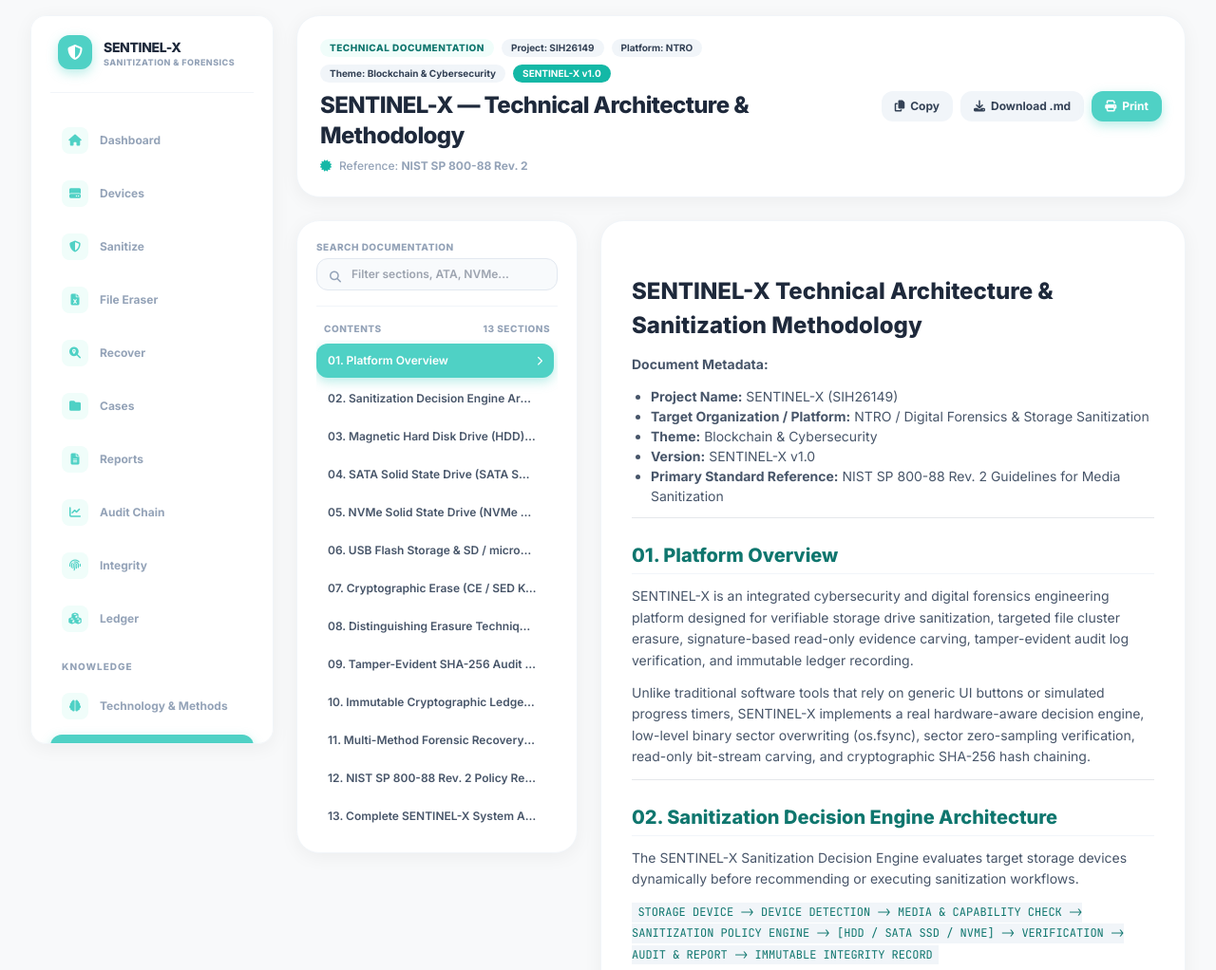
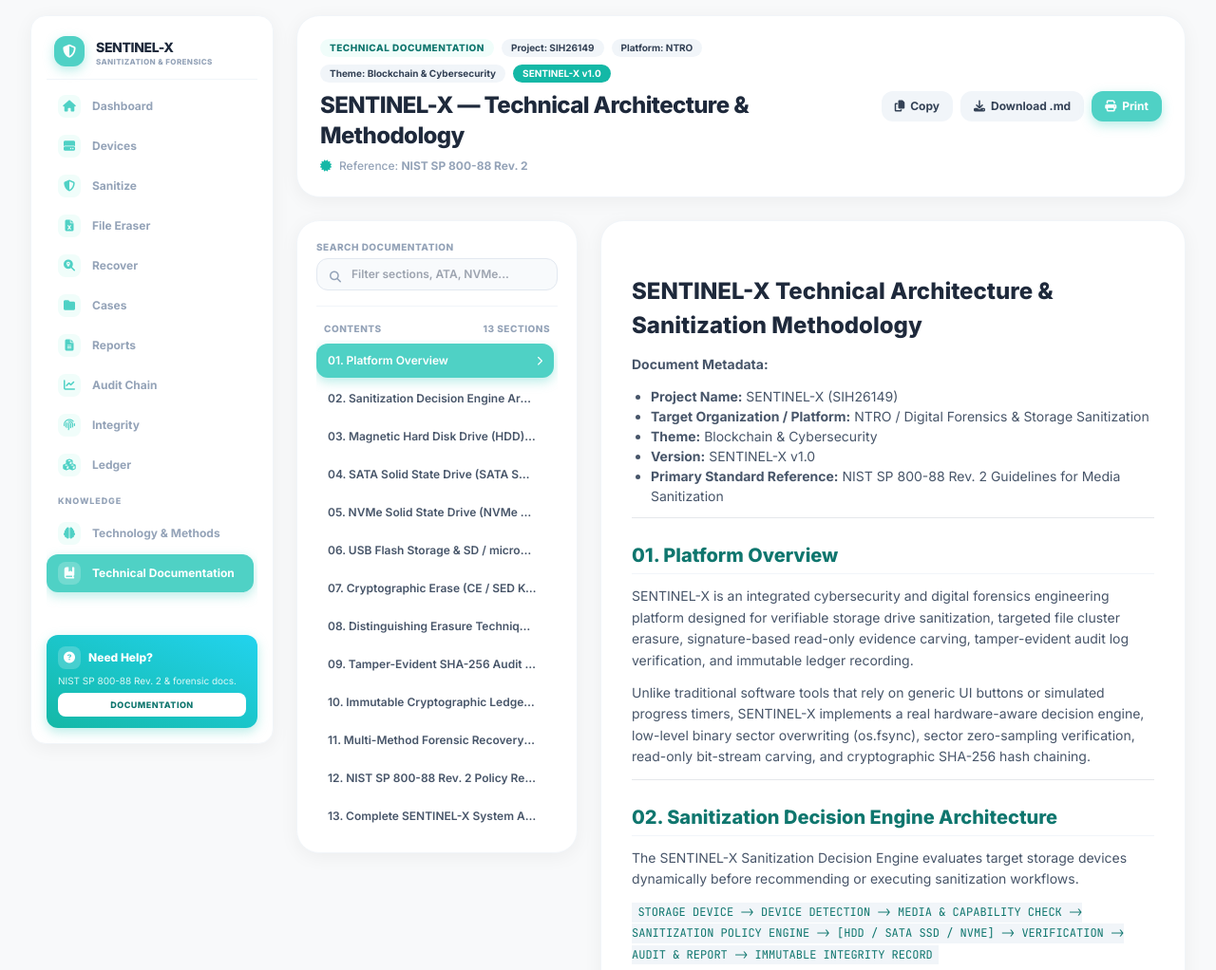
Before and after one commit to yashbhosale2403/santinal-x, a Django app: page /documentation/ in a window 1280 px wide. Shown: the part 72-1094 px from the top of the page at 95% size. Run offline with Django 5.2, Linux system fonts and the light colour scheme; parts of the project's set-up code (start-up, migrations or seed data) failed here and were passed over; some libraries are stand-ins or nearby versions.

Commit message:
fix(ui): prevent sidebar cutoff and grey gap on scroll with fixed viewport height and internal nav scroll

```diff
--- a/templates/base.html
+++ b/templates/base.html
@@ -145,111 +145,110 @@
 
         {% if request.path != '/landing/' %}
         <!-- Purity UI Floating Sidebar Navigation -->
-        <aside class="w-64 flex flex-col shrink-0">
+        <aside class="w-64 shrink-0 sticky top-4 self-start">
 
-            <div class="bg-white rounded-2xl shadow-purity-card border border-slate-100 p-5 space-y-6 flex flex-col justify-between sticky top-4 max-h-[calc(100vh-2rem)] overflow-y-auto scrollbar-thin">
+            <div class="bg-white rounded-2xl shadow-purity-card border border-slate-100 p-4 flex flex-col h-[calc(100vh-2rem)] justify-between overflow-hidden">
 
-                <div class="space-y-6">
+                <div class="flex-1 flex flex-col min-h-0">
                     <!-- SENTINEL-X Brand Logo Header -->
-                    <a href="/" class="flex items-center space-x-3 px-2">
-                        <div class="w-9 h-9 rounded-xl bg-[#4FD1C5] text-white flex items-center justify-center font-black text-base shadow-purity-teal">
+                    <a href="/" class="flex items-center space-x-3 px-2 py-1 shrink-0">
+                        <div class="w-8 h-8 rounded-xl bg-[#4FD1C5] text-white flex items-center justify-center font-black text-sm shadow-purity-teal">
                             <i class="fa-solid fa-shield-halved"></i>
                         </div>
                         <div>
                             <span class="font-extrabold text-sm tracking-tight text-slate-800 uppercase">SENTINEL-X</span>
-                            <span class="text-[9px] font-extrabold text-slate-400 block -mt-0.5 uppercase tracking-wider">SANITIZATION & FORENSICS</span>
+                            <span class="text-[8px] font-extrabold text-slate-400 block -mt-0.5 uppercase tracking-wider">SANITIZATION & FORENSICS</span>
                         </div>
                     </a>
 
-
-                    <div class="h-px bg-slate-100 my-2"></div>
+                    <div class="h-px bg-slate-100 my-2 shrink-0"></div>
 
                     <!-- Navigation Items -->
-                    <nav class="space-y-1 text-xs font-bold">
-                        <a href="/" class="flex items-center space-x-3 p-3 rounded-xl transition {% if request.path == '/' %}bg-[#4FD1C5] text-white shadow-purity-teal{% else %}text-slate-400 hover:bg-slate-50 hover:text-slate-800{% endif %}">
-                            <div class="w-7 h-7 rounded-lg {% if request.path == '/' %}bg-white/20 text-white{% else %}bg-teal-50 text-[#4FD1C5]{% endif %} flex items-center justify-center">
-                                <i class="fa-solid fa-house text-xs"></i>
+                    <nav class="space-y-0.5 text-xs font-bold flex-1 overflow-y-auto pr-1 scrollbar-thin">
+                        <a href="/" class="flex items-center space-x-3 px-3 py-2 rounded-xl transition {% if request.path == '/' %}bg-[#4FD1C5] text-white shadow-purity-teal{% else %}text-slate-400 hover:bg-slate-50 hover:text-slate-800{% endif %}">
+                            <div class="w-6 h-6 rounded-lg {% if request.path == '/' %}bg-white/20 text-white{% else %}bg-teal-50 text-[#4FD1C5]{% endif %} flex items-center justify-center text-xs">
+                                <i class="fa-solid fa-house"></i>
                             </div>
                             <span>Dashboard</span>
                         </a>
 
-                        <a href="/devices/" class="flex items-center space-x-3 p-3 rounded-xl transition {% if '/devices/' in request.path %}bg-[#4FD1C5] text-white shadow-purity-teal{% else %}text-slate-400 hover:bg-slate-50 hover:text-slate-800{% endif %}">
-                            <div class="w-7 h-7 rounded-lg {% if '/devices/' in request.path %}bg-white/20 text-white{% else %}bg-teal-50 text-[#4FD1C5]{% endif %} flex items-center justify-center">
-                                <i class="fa-solid fa-hard-drive text-xs"></i>
+                        <a href="/devices/" class="flex items-center space-x-3 px-3 py-2 rounded-xl transition {% if '/devices/' in request.path %}bg-[#4FD1C5] text-white shadow-purity-teal{% else %}text-slate-400 hover:bg-slate-50 hover:text-slate-800{% endif %}">
+                            <div class="w-6 h-6 rounded-lg {% if '/devices/' in request.path %}bg-white/20 text-white{% else %}bg-teal-50 text-[#4FD1C5]{% endif %} flex items-center justify-center text-xs">
+                                <i class="fa-solid fa-hard-drive"></i>
                             </div>
                             <span>Devices</span>
                         </a>
 
-                        <a href="/sanitization/" class="flex items-center space-x-3 p-3 rounded-xl transition {% if '/sanitization/' in request.path %}bg-[#4FD1C5] text-white shadow-purity-teal{% else %}text-slate-400 hover:bg-slate-50 hover:text-slate-800{% endif %}">
-                            <div class="w-7 h-7 rounded-lg {% if '/sanitization/' in request.path %}bg-white/20 text-white{% else %}bg-teal-50 text-[#4FD1C5]{% endif %} flex items-center justify-center">
-                                <i class="fa-solid fa-shield-halved text-xs"></i>
+                        <a href="/sanitization/" class="flex items-center space-x-3 px-3 py-2 rounded-xl transition {% if '/sanitization/' in request.path %}bg-[#4FD1C5] text-white shadow-purity-teal{% else %}text-slate-400 hover:bg-slate-50 hover:text-slate-800{% endif %}">
+                            <div class="w-6 h-6 rounded-lg {% if '/sanitization/' in request.path %}bg-white/20 text-white{% else %}bg-teal-50 text-[#4FD1C5]{% endif %} flex items-center justify-center text-xs">
+                                <i class="fa-solid fa-shield-halved"></i>
                             </div>
                             <span>Sanitize</span>
                         </a>
 
-                        <a href="/file-erasure/" class="flex items-center space-x-3 p-3 rounded-xl transition {% if '/file-erasure/' in request.path %}bg-[#4FD1C5] text-white shadow-purity-teal{% else %}text-slate-400 hover:bg-slate-50 hover:text-slate-800{% endif %}">
-                            <div class="w-7 h-7 rounded-lg {% if '/file-erasure/' in request.path %}bg-white/20 text-white{% else %}bg-teal-50 text-[#4FD1C5]{% endif %} flex items-center justify-center">
-                                <i class="fa-solid fa-file-excel text-xs"></i>
+                        <a href="/file-erasure/" class="flex items-center space-x-3 px-3 py-2 rounded-xl transition {% if '/file-erasure/' in request.path %}bg-[#4FD1C5] text-white shadow-purity-teal{% else %}text-slate-400 hover:bg-slate-50 hover:text-slate-800{% endif %}">
+                            <div class="w-6 h-6 rounded-lg {% if '/file-erasure/' in request.path %}bg-white/20 text-white{% else %}bg-teal-50 text-[#4FD1C5]{% endif %} flex items-center justify-center text-xs">
+                                <i class="fa-solid fa-file-excel"></i>
                             </div>
                             <span>File Eraser</span>
                         </a>
 
-                        <a href="/recovery/" class="flex items-center space-x-3 p-3 rounded-xl transition {% if '/recovery/' in request.path %}bg-[#4FD1C5] text-white shadow-purity-teal{% else %}text-slate-400 hover:bg-slate-50 hover:text-slate-800{% endif %}">
-                            <div class="w-7 h-7 rounded-lg {% if '/recovery/' in request.path %}bg-white/20 text-white{% else %}bg-teal-50 text-[#4FD1C5]{% endif %} flex items-center justify-center">
-                                <i class="fa-solid fa-magnifying-glass-location text-xs"></i>
+                        <a href="/recovery/" class="flex items-center space-x-3 px-3 py-2 rounded-xl transition {% if '/recovery/' in request.path %}bg-[#4FD1C5] text-white shadow-purity-teal{% else %}text-slate-400 hover:bg-slate-50 hover:text-slate-800{% endif %}">
+                            <div class="w-6 h-6 rounded-lg {% if '/recovery/' in request.path %}bg-white/20 text-white{% else %}bg-teal-50 text-[#4FD1C5]{% endif %} flex items-center justify-center text-xs">
+                                <i class="fa-solid fa-magnifying-glass-location"></i>
                             </div>
                             <span>Recover</span>
                         </a>
 
-                        <a href="/cases/" class="flex items-center space-x-3 p-3 rounded-xl transition {% if '/cases/' in request.path %}bg-[#4FD1C5] text-white shadow-purity-teal{% else %}text-slate-400 hover:bg-slate-50 hover:text-slate-800{% endif %}">
-                            <div class="w-7 h-7 rounded-lg {% if '/cases/' in request.path %}bg-white/20 text-white{% else %}bg-teal-50 text-[#4FD1C5]{% endif %} flex items-center justify-center">
-                                <i class="fa-solid fa-folder text-xs"></i>
+                        <a href="/cases/" class="flex items-center space-x-3 px-3 py-2 rounded-xl transition {% if '/cases/' in request.path %}bg-[#4FD1C5] text-white shadow-purity-teal{% else %}text-slate-400 hover:bg-slate-50 hover:text-slate-800{% endif %}">
+                            <div class="w-6 h-6 rounded-lg {% if '/cases/' in request.path %}bg-white/20 text-white{% else %}bg-teal-50 text-[#4FD1C5]{% endif %} flex items-center justify-center text-xs">
+                                <i class="fa-solid fa-folder"></i>
                             </div>
                             <span>Cases</span>
                         </a>
 
-                        <a href="/reports/" class="flex items-center space-x-3 p-3 rounded-xl transition {% if '/reports/' in request.path %}bg-[#4FD1C5] text-white shadow-purity-teal{% else %}text-slate-400 hover:bg-slate-50 hover:text-slate-800{% endif %}">
-                            <div class="w-7 h-7 rounded-lg {% if '/reports/' in request.path %}bg-white/20 text-white{% else %}bg-teal-50 text-[#4FD1C5]{% endif %} flex items-center justify-center">
-                                <i class="fa-solid fa-file-lines text-xs"></i>
+                        <a href="/reports/" class="flex items-center space-x-3 px-3 py-2 rounded-xl transition {% if '/reports/' in request.path %}bg-[#4FD1C5] text-white shadow-purity-teal{% else %}text-slate-400 hover:bg-slate-50 hover:text-slate-800{% endif %}">
+                            <div class="w-6 h-6 rounded-lg {% if '/reports/' in request.path %}bg-white/20 text-white{% else %}bg-teal-50 text-[#4FD1C5]{% endif %} flex items-center justify-center text-xs">
+                                <i class="fa-solid fa-file-lines"></i>
                             </div>
                             <span>Reports</span>
                         </a>
 
-                        <a href="/audit/" class="flex items-center space-x-3 p-3 rounded-xl transition {% if '/audit/' in request.path %}bg-[#4FD1C5] text-white shadow-purity-teal{% else %}text-slate-400 hover:bg-slate-50 hover:text-slate-800{% endif %}">
-                            <div class="w-7 h-7 rounded-lg {% if '/audit/' in request.path %}bg-white/20 text-white{% else %}bg-teal-50 text-[#4FD1C5]{% endif %} flex items-center justify-center">
-                                <i class="fa-solid fa-chart-line text-xs"></i>
+                        <a href="/audit/" class="flex items-center space-x-3 px-3 py-2 rounded-xl transition {% if '/audit/' in request.path %}bg-[#4FD1C5] text-white shadow-purity-teal{% else %}text-slate-400 hover:bg-slate-50 hover:text-slate-800{% endif %}">
+                            <div class="w-6 h-6 rounded-lg {% if '/audit/' in request.path %}bg-white/20 text-white{% else %}bg-teal-50 text-[#4FD1C5]{% endif %} flex items-center justify-center text-xs">
+                                <i class="fa-solid fa-chart-line"></i>
                             </div>
                             <span>Audit Chain</span>
                         </a>
 
-                        <a href="/integrity/" class="flex items-center space-x-3 p-3 rounded-xl transition {% if '/integrity/' in request.path %}bg-[#4FD1C5] text-white shadow-purity-teal{% else %}text-slate-400 hover:bg-slate-50 hover:text-slate-800{% endif %}">
-                            <div class="w-7 h-7 rounded-lg {% if '/integrity/' in request.path %}bg-white/20 text-white{% else %}bg-teal-50 text-[#4FD1C5]{% endif %} flex items-center justify-center">
-                                <i class="fa-solid fa-fingerprint text-xs"></i>
+                        <a href="/integrity/" class="flex items-center space-x-3 px-3 py-2 rounded-xl transition {% if '/integrity/' in request.path %}bg-[#4FD1C5] text-white shadow-purity-teal{% else %}text-slate-400 hover:bg-slate-50 hover:text-slate-800{% endif %}">
+                            <div class="w-6 h-6 rounded-lg {% if '/integrity/' in request.path %}bg-white/20 text-white{% else %}bg-teal-50 text-[#4FD1C5]{% endif %} flex items-center justify-center text-xs">
+                                <i class="fa-solid fa-fingerprint"></i>
                             </div>
                             <span>Integrity</span>
                         </a>
 
-                        <a href="/ledger/" class="flex items-center space-x-3 p-3 rounded-xl transition {% if '/ledger/' in request.path %}bg-[#4FD1C5] text-white shadow-purity-teal{% else %}text-slate-400 hover:bg-slate-50 hover:text-slate-800{% endif %}">
-                            <div class="w-7 h-7 rounded-lg {% if '/ledger/' in request.path %}bg-white/20 text-white{% else %}bg-teal-50 text-[#4FD1C5]{% endif %} flex items-center justify-center">
-                                <i class="fa-solid fa-cubes text-xs"></i>
+                        <a href="/ledger/" class="flex items-center space-x-3 px-3 py-2 rounded-xl transition {% if '/ledger/' in request.path %}bg-[#4FD1C5] text-white shadow-purity-teal{% else %}text-slate-400 hover:bg-slate-50 hover:text-slate-800{% endif %}">
+                            <div class="w-6 h-6 rounded-lg {% if '/ledger/' in request.path %}bg-white/20 text-white{% else %}bg-teal-50 text-[#4FD1C5]{% endif %} flex items-center justify-center text-xs">
+                                <i class="fa-solid fa-cubes"></i>
                             </div>
                             <span>Ledger</span>
                         </a>
 
-                        <div class="pt-3 pb-1 px-3">
-                            <span class="text-[10px] font-extrabold text-slate-400 uppercase tracking-widest block">Knowledge</span>
+                        <div class="pt-2 pb-1 px-3">
+                            <span class="text-[9px] font-extrabold text-slate-400 uppercase tracking-widest block">Knowledge</span>
                         </div>
 
-                        <a href="/technology/" class="flex items-center space-x-3 p-3 rounded-xl transition {% if '/technology/' in request.path %}bg-[#4FD1C5] text-white shadow-purity-teal{% else %}text-slate-400 hover:bg-slate-50 hover:text-slate-800{% endif %}">
-                            <div class="w-7 h-7 rounded-lg {% if '/technology/' in request.path %}bg-white/20 text-white{% else %}bg-teal-50 text-[#4FD1C5]{% endif %} flex items-center justify-center">
-                                <i class="fa-solid fa-brain text-xs"></i>
+                        <a href="/technology/" class="flex items-center space-x-3 px-3 py-2 rounded-xl transition {% if '/technology/' in request.path %}bg-[#4FD1C5] text-white shadow-purity-teal{% else %}text-slate-400 hover:bg-slate-50 hover:text-slate-800{% endif %}">
+                            <div class="w-6 h-6 rounded-lg {% if '/technology/' in request.path %}bg-white/20 text-white{% else %}bg-teal-50 text-[#4FD1C5]{% endif %} flex items-center justify-center text-xs">
+                                <i class="fa-solid fa-brain"></i>
                             </div>
                             <span>Technology & Methods</span>
                         </a>
 
-                        <a href="/documentation/" class="flex items-center space-x-3 p-3 rounded-xl transition {% if '/documentation/' in request.path %}bg-[#4FD1C5] text-white shadow-purity-teal{% else %}text-slate-400 hover:bg-slate-50 hover:text-slate-800{% endif %}">
-                            <div class="w-7 h-7 rounded-lg {% if '/documentation/' in request.path %}bg-white/20 text-white{% else %}bg-teal-50 text-[#4FD1C5]{% endif %} flex items-center justify-center">
-                                <i class="fa-solid fa-book-bookmark text-xs"></i>
+                        <a href="/documentation/" class="flex items-center space-x-3 px-3 py-2 rounded-xl transition {% if '/documentation/' in request.path %}bg-[#4FD1C5] text-white shadow-purity-teal{% else %}text-slate-400 hover:bg-slate-50 hover:text-slate-800{% endif %}">
+                            <div class="w-6 h-6 rounded-lg {% if '/documentation/' in request.path %}bg-white/20 text-white{% else %}bg-teal-50 text-[#4FD1C5]{% endif %} flex items-center justify-center text-xs">
+                                <i class="fa-solid fa-book-bookmark"></i>
                             </div>
                             <span>Technical Documentation</span>
                         </a>
@@ -257,15 +256,19 @@
                 </div>
 
                 <!-- Purity UI Bottom Floating Help Card -->
-                <div class="bg-gradient-to-tr from-teal-500 to-cyan-400 rounded-2xl p-4 text-white space-y-2 shadow-purity-teal">
-                    <div class="w-8 h-8 rounded-xl bg-white/20 flex items-center justify-center font-bold text-sm">
-                        <i class="fa-solid fa-circle-question"></i>
+                <div class="pt-3 shrink-0">
+                    <div class="bg-gradient-to-tr from-teal-500 to-cyan-400 rounded-xl p-3 text-white space-y-1.5 shadow-purity-teal">
+                        <div class="flex items-center space-x-2">
+                            <div class="w-6 h-6 rounded-lg bg-white/20 flex items-center justify-center font-bold text-xs">
+                                <i class="fa-solid fa-circle-question"></i>
+                            </div>
+                            <div class="font-extrabold text-xs">Need Help?</div>
+                        </div>
+                        <p class="text-[10px] text-teal-50 opacity-90 leading-tight">NIST SP 800-88 Rev. 2 & forensic docs.</p>
+                        <a href="/documentation/" class="block text-center py-1.5 bg-white text-teal-700 font-extrabold text-[9px] rounded-lg uppercase tracking-wider shadow-xs hover:bg-teal-50 transition">
+                            DOCUMENTATION
+                        </a>
                     </div>
-                    <div class="font-extrabold text-xs">Need Help?</div>
-                    <p class="text-[10px] text-teal-50 opacity-90 leading-tight">Check NIST SP 800-88 Rev. 2 guidance and digital forensic documentation.</p>
-                    <a href="/landing/" class="block text-center py-2 bg-white text-teal-700 font-extrabold text-[10px] rounded-xl uppercase tracking-wider shadow-sm hover:bg-teal-50 transition">
-                        DOCUMENTATION
-                    </a>
                 </div>
 
             </div>
```
